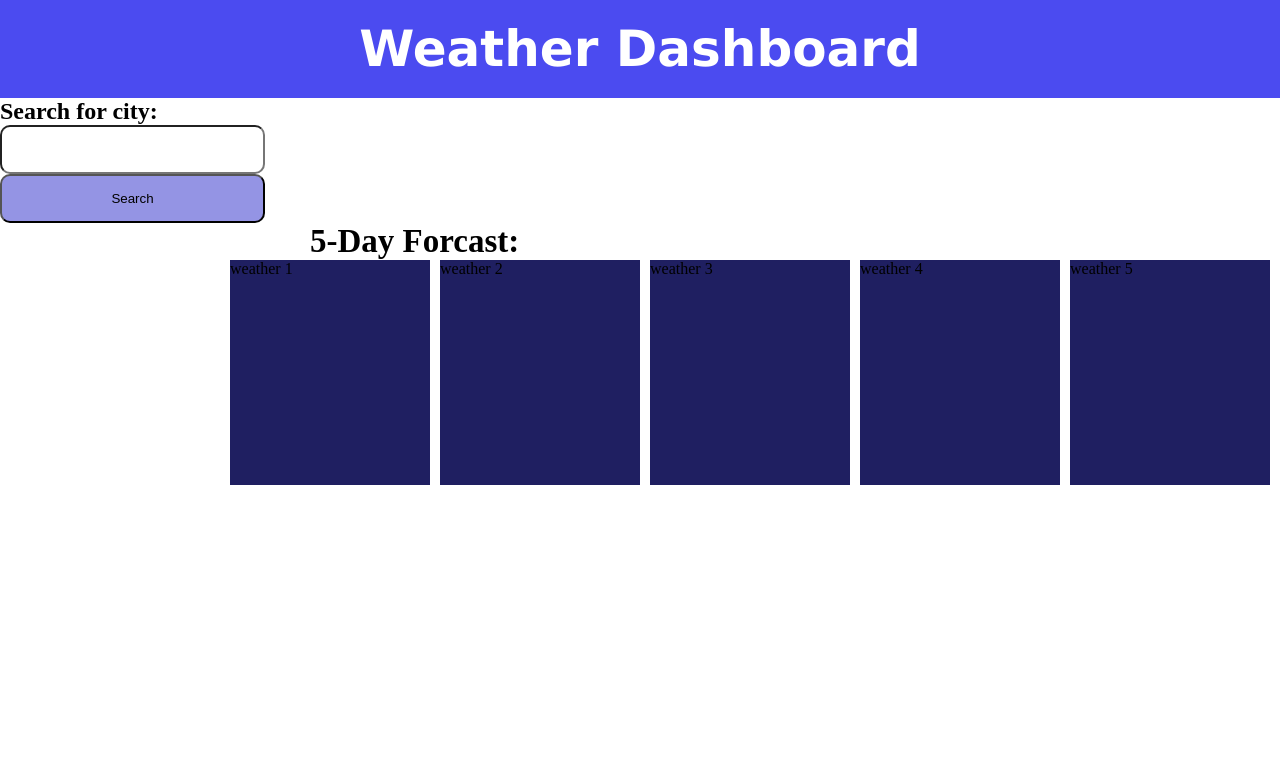
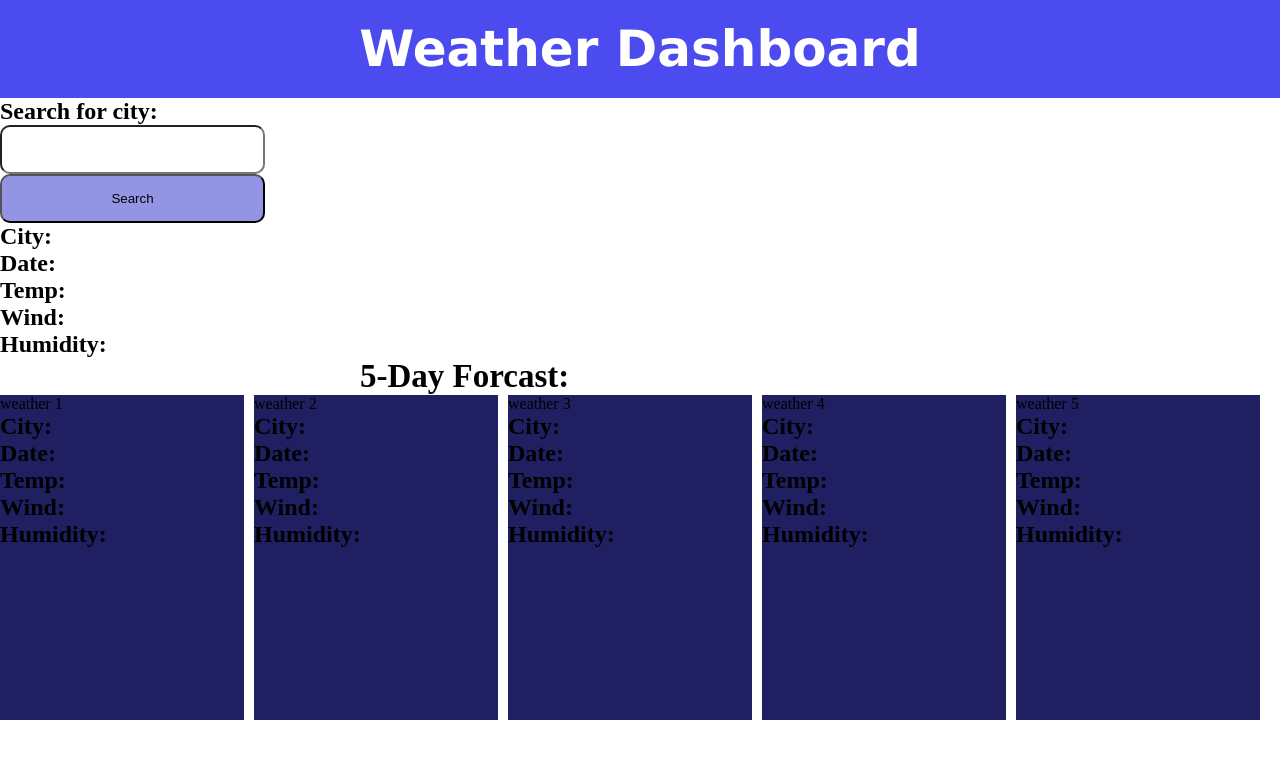
Before and after one commit to Ajhrabowski/atmospheric-panel, a plain HTML site: page index.html in a window 1280 px wide. Drawn offline with Linux system fonts and the light colour scheme.

Commit message:
Added wind,date and chanced temp to units in the API.

```diff
--- a/assets/css/style.css
+++ b/assets/css/style.css
@@ -41,8 +41,9 @@ h1 {
 
 
 h3{
+
     font-size: 33px;
-    margin-left: 310px;
+    margin-left: 360px;
 
 }
 
@@ -50,44 +51,41 @@ h3{
     display: flex;
     justify-content: flex-end;
     gap: 10px;
-    margin-right: 10px;
+    margin-right: 20px;
 
 }
 .weather1 {
-
     background-color: rgb(31, 31, 97);
-    height: 225px;
-    width: 200px;
+    height: 325px;
+    width: 300px;
 
 }
 .weather2 {
 
     background-color: rgb(31, 31, 97);
-    height: 225px;
-    width: 200px;
-
+    height: 325px;
+    width: 300px;
 }
 
 .weather3 {
 
     background-color: rgb(31, 31, 97);
-    height: 225px;
-    width: 200px;
+    height: 325px;
+    width: 300px;
 
 }
 
 .weather4 {
 
     background-color: rgb(31, 31, 97);
-    height: 225px;
-    width: 200px;
-
+    height: 325px;
+    width: 300px;
 }
 .weather5 {
 
     background-color: rgb(31, 31, 97);
-    height: 225px;
-    width: 200px;
+    height: 325px;
+    width: 300px;
 
 
 }
--- a/assets/js/script.js
+++ b/assets/js/script.js
@@ -3,10 +3,15 @@ var APIKey = "729fc5cf58d6f14307e8d05b5359b614";
 const API_KEY = "729fc5cf58d6f14307e8d05b5359b614";
 
 //add click handler on search button and var to keep track of input box
-var APIURL = "https://api.openweathermap.org/data/2.5/weather?q=Detroit&appid=729fc5cf58d6f14307e8d05b5359b614"
+var APIURL = "https://api.openweathermap.org/data/2.5/weather?q=Detroit&units=imperial&appid=729fc5cf58d6f14307e8d05b5359b614"
 var search = document.getElementById("searchbtn");
 
-
+// Grab REFERENCE to any HTML ELEMENTs i want to change/modify
+var currentCity = document.querySelector('.city');
+var currentTemp = document.querySelector('.temperature');
+var currentHumidity = document.querySelector('.humidity');
+var currentWind = document.querySelector('.wind');
+var currentDate = document.querySelector('.date')
 
 
 search.addEventListener("click", function () {
@@ -15,7 +20,67 @@ search.addEventListener("click", function () {
         .then(response => response.json())
         .then(data => {
             console.log(data)
+            getForcast(data.coord.lat,data.coord.lon)
             var weather = data.weather[0]
+
+            // We capture the data from the API
+            var cityName = data.name;
+            var temp = data.main.temp;
+            var wind = data.wind.speed;
+            var humid = data.main.humidity;
+            var todaysDate = (new Date(data.dt*1000)).toDateString()
+            console.log("Data:", cityName, temp, humid)
+            // UPDATE the HTML content on screen
+            currentCity.textContent = cityName;
+            currentTemp.textContent = temp;
+            currentWind.textContent = wind;
+            currentHumidity.textContent = humid
+            currentDate.textContent = todaysDate
+
         });
 
+
 })
+
+
+function getForcast(latitude,longitude){
+
+    var APIURL = "https://api.openweathermap.org/data/2.5/forecast?lat="+latitude+"&lon="+longitude+"&units=imperial&appid=729fc5cf58d6f14307e8d05b5359b614"
+    fetch(APIURL)
+        .then(response => response.json())
+        .then(data => {
+            console.log(data)
+
+            var filteredData = [];
+
+            var forecastData = data.list;
+            console.log("Data: ", forecastData);
+            for(let i = 0; i < forecastData.length; i++) {
+               // console.log(forecastData[i].dt_txt);  // --> "1923-10-01 12:00:00"
+               // console.log(forecastData[i].dt_txt.split());  // --> "cat" -> ['c', 'a', 't']
+               //                                                 INDEX           0         1
+               // console.log(forecastData[i].dt_txt.split(' '));  // --> ['1923-10-01', '12:00:00']
+                let date = forecastData[i].dt_txt.split(' ')[0]
+                let current = forecastData[i].dt_txt.split(' ')[1]
+
+                if(current === '12:00:00') {
+                    filteredData.push(forecastData[i])
+                }
+            }
+
+            console.log("Filtered data: ", filteredData)
+
+            // Now that we have the ESSENTIAL DATA --> waht do we do with it(?)
+
+            var newTemp = document.createElement()
+
+            // UPDATE THE DOM with the new data we recieved from the API call
+
+
+            // IF we dynnmaicatlly Create new html element
+                 /// we have to create the elemenet
+                 // we have to add attributes
+                 // we have to add data / textContent
+                 // we have to APPEND THE NEW ELEMENT TO AN EXISITING HTML ELEMENT (that we have reference to)
+        });
+}
--- a/index.html
+++ b/index.html
@@ -29,16 +29,69 @@
 
 
 
+    <div class="current-weather">
+        <h2>City: <span class="city"></span></h2>
+        <h2>Date: <span class="date"></span></h2>
+        <h2>Temp: <span class="temperature"></span></h2>
+        <h2>Wind: <span class="wind"></span></h2>
+        <h2>Humidity: <span class="humidity"></span></h2>
 
-       <div><h3>5-Day Forcast:</h3></div>
+    </div>
 
-       <div class="container">
-        <div class="weather1">weather 1</div>
-        <div class="weather2">weather 2</div>
-        <div class="weather3">weather 3</div>
-        <div class="weather4">weather 4</div>
-        <div class="weather5">weather 5</div>
-    </div>
+    <div><h3>5-Day Forcast:</h3></div>
+
+    <div class="container">
+
+        <div class="weather1">weather 1
+
+                <h2>City: <span id="cityForecast-1"></span></h2>
+                <h2>Date: <span class="date"></span></h2>
+                <h2>Temp: <span class="temperature"></span></h2>
+                <h2>Wind: <span class="wind"></span></h2>
+                <h2>Humidity: <span class="humidity"></span></h2>
+
+             </div>
+
+             <div class="weather2">weather 2
+
+                <h2>City: <span id="cityForecast-2"></span></h2>
+                <h2>Date: <span class="date"></span></h2>
+                <h2>Temp: <span class="temperature"></span></h2>
+                <h2>Wind: <span class="wind"></span></h2>
+                <h2>Humidity: <span class="humidity"></span></h2>
+
+            </div>
+
+        <div class="weather3">weather 3
+
+                <h2>City: <span id="cityForecast-3"></span></h2>
+                <h2>Date: <span class="date"></span></h2>
+                <h2>Temp: <span class="temperature"></span></h2>
+                <h2>Wind: <span class="wind"></span></h2>
+                <h2>Humidity: <span class="humidity" ></span></h2>
+
+            </div>
+
+        <div class="weather4">weather 4
+
+                <h2>City: <span id="cityForecast-4"></span></h2>
+                <h2>Date: <span class="date"></span></h2>
+                <h2>Temp: <span class="temperature"></span></h2>
+                <h2>Wind: <span class="wind"></span></h2>
+                <h2>Humidity: <span class="humidity"></span></h2>
+
+            </div>
+
+       <div class="weather5">weather 5
+
+                <h2>City: <span id="cityForecast-5"></span></h2>
+                <h2>Date: <span class="date"></span></h2>
+                <h2>Temp: <span class="temperature"></span></h2>
+                <h2>Wind: <span class="wind"></span></h2>
+                <h2>Humidity: <span class="humidity"></span></h2>
+
+          </div>
+        </div>
 
 
 
```
